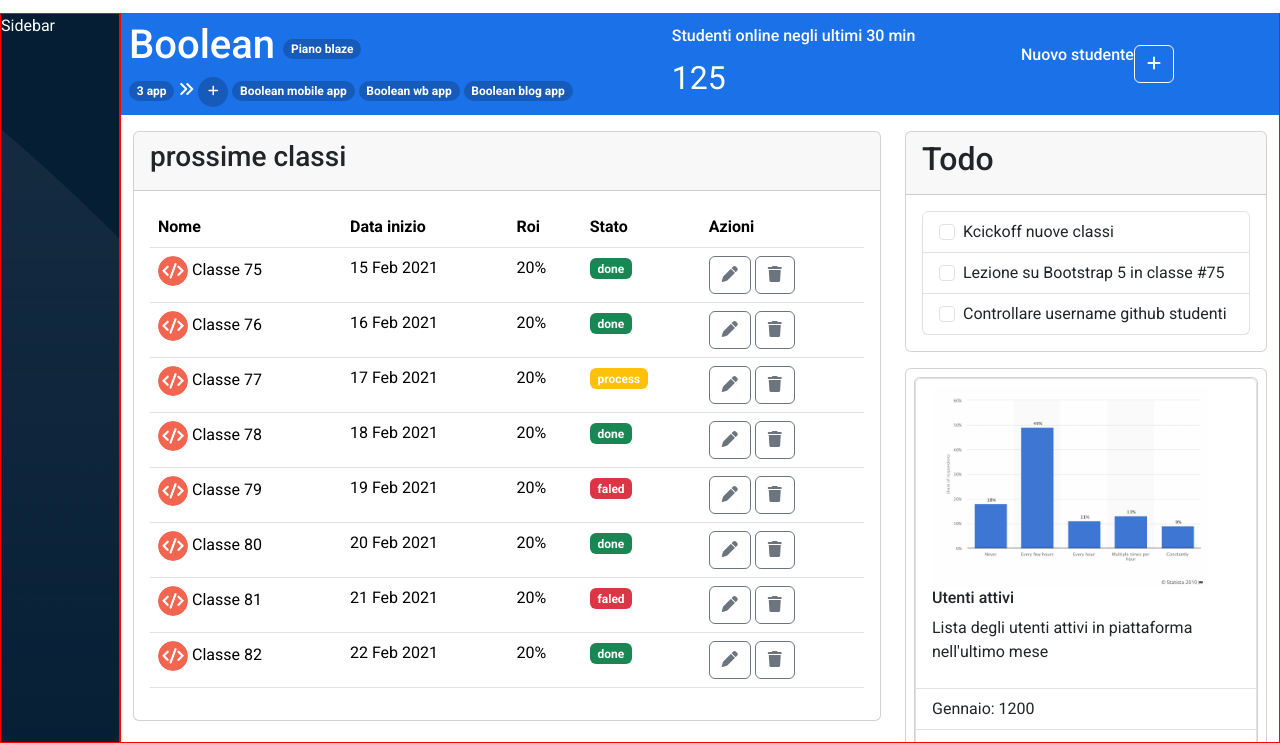
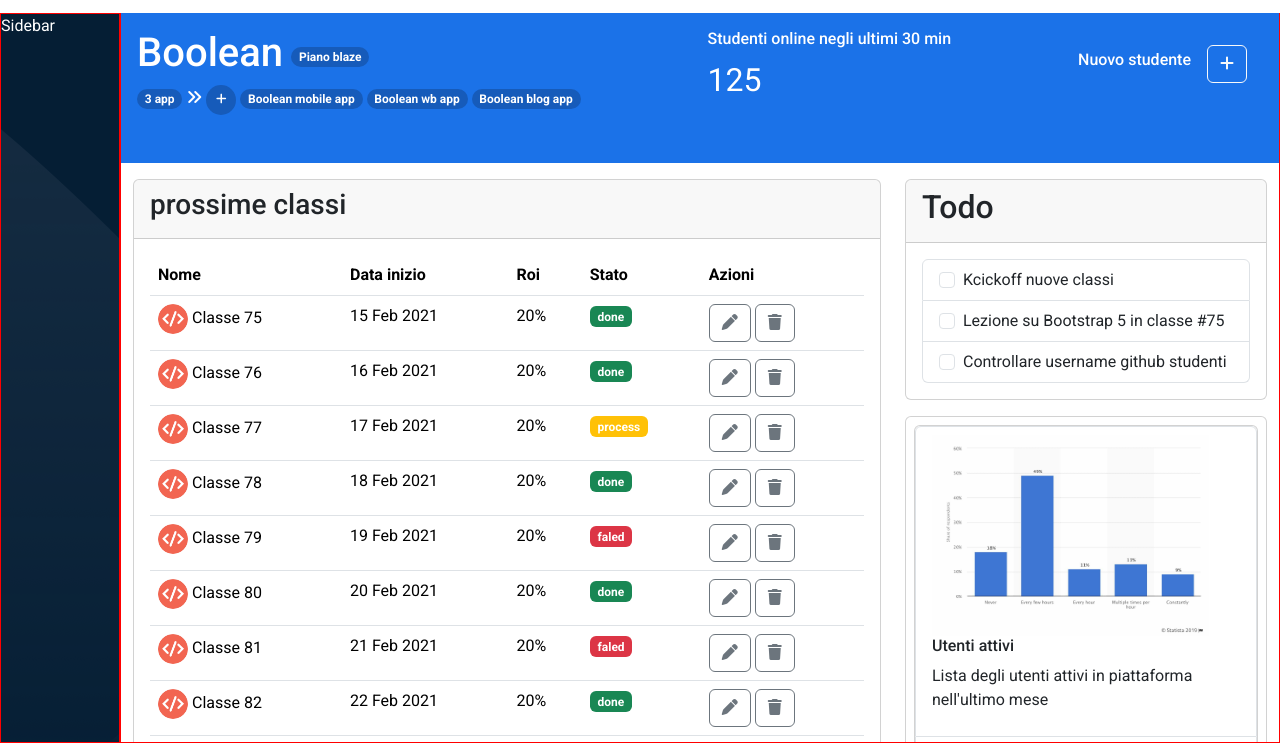
Before and after one commit to samuelescavello/cartella-repo-html-css-bootstrap-dashboard, a plain HTML site: page index.html in a window 1280 px wide. Shown: the part 57-800 px from the top of the page. Drawn offline with nearby package versions, Linux system fonts and the light colour scheme.

Commit message:
fix-repo-name

```diff
--- a/css/style.css
+++ b/css/style.css
@@ -73,18 +73,6 @@ main {
     line-height: 21px;
 }
 
-.ss-left{
-    min-width: 250px;
-}
-
-.ss-mid{
-    min-width: 250px;
-}
-
-.ss-right{
-    min-width: 250px;
-}
-
 /* mediaquery */
 
 @media screen and (max-width:576px){
@@ -113,4 +101,8 @@ main {
     .none-header{
         display: none;
     }
+
+    .ss-head{
+       flex-direction: column;
+    }
 }
--- a/index.html
+++ b/index.html
@@ -55,9 +55,10 @@
         </nav>
         <div id="sidebar" class="ss-debug">Sidebar</div>
         <main class="ss-debug">
+            <div class="h100 overflow-y-auto ">
                 <div class="header text-white">
-                <div class="d-flex justify-content-between align-items-center p-2 ">
-                    <div class="ss-left">
+                    <div class="d-flex justify-content-between align-items-cent p-2 container-fluid ss-head">
+                        <div class="ss-left p-2 ">
                             <div class="d-flex align-items-center ">
                                 <h1>Boolean</h1>
                                 <span class="badge ss-badge rounded-5 m-2">Piano blaze</span>
@@ -73,7 +74,7 @@
                             </div>
                         </div>
 
-                    <div class="ss-mid">
+                        <div class="ss-mid p-2">
                             <div class="d-flex align-items-center ">
                                 <h6>Studenti online negli ultimi 30 min</h6>
                             </div>
@@ -82,12 +83,14 @@
                             </div>
                         </div>
 
-                    <div class="ss-right d-flex ">
+                        <div class="ss-right d-flex align-items-center mb-5  p-2  ">
                             <h6>Nuovo studente</h6>
-                        <span><button type="button" class="btn btn-outline-light"><i class="fa-solid fa-plus"></i></button></span>
+                            <span><button type="button" class="btn btn-outline-light m-3"><i class="fa-solid fa-plus"></i></button></span>
                         </div>
                     </div>
                 </div>
+            </div>
+
             <div class="container-fluid">
                 <div class="row">
                     <div class="col-12 col-lg-8">
```
Lines whose indentation alone changed are shown as unchanged.
